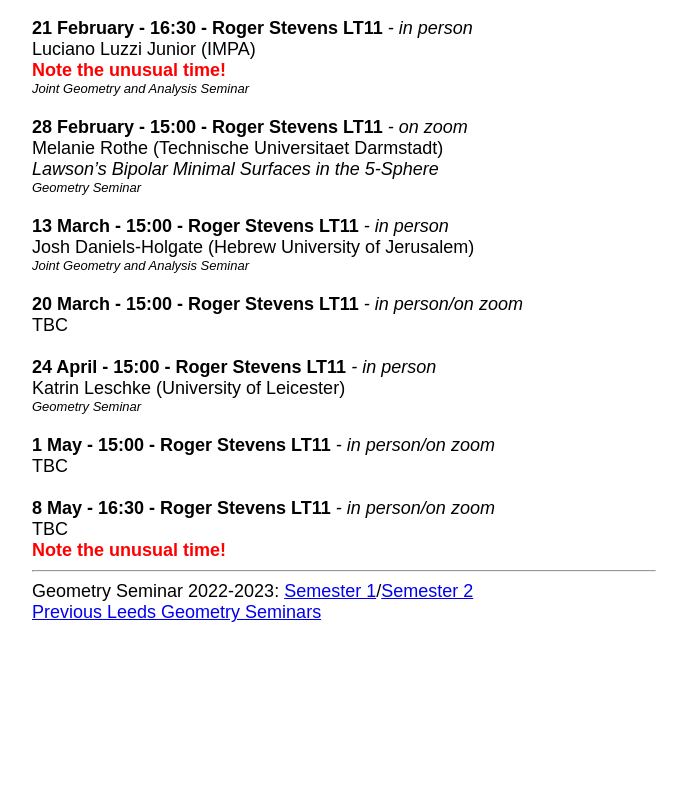
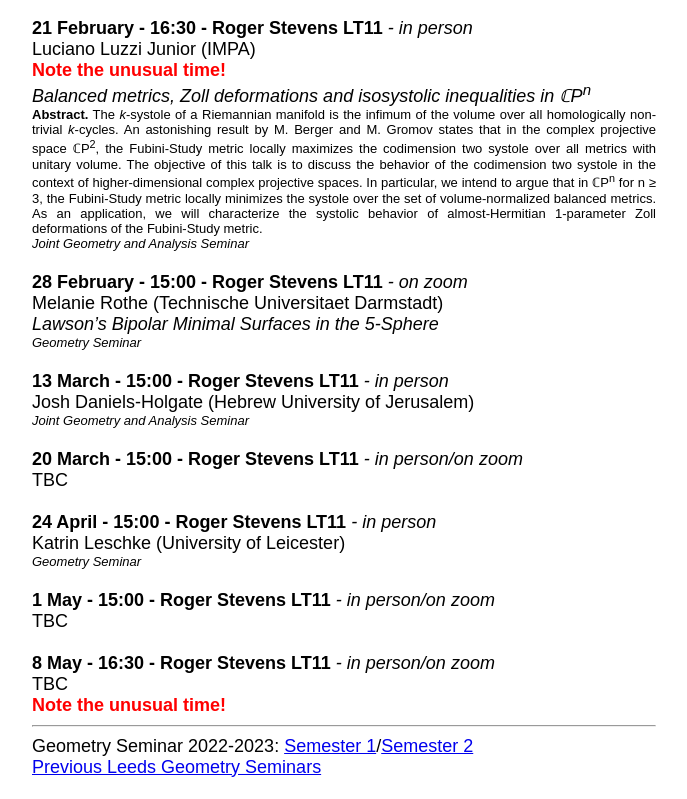
Before and after one commit to drbenlambert/drbenlambert.github.io, a plain HTML site: page GeometrySeminar.html in a window 1280 px wide. Shown: the part 1015-1814 px from the top of the page, without its empty margins (261-948 px from the left). Before the commit the page ends 1659 px from the top, so only its background shows below. Drawn offline with Linux system fonts and the light colour scheme.

Commit message:
Geometry Seminar Update

```diff
--- a/GeometrySeminar.html
+++ b/GeometrySeminar.html
@@ -76,11 +76,11 @@ Abelian Higgs model is a system of partial differential equations for describing
 <br><b>21 February - 16:30 - Roger Stevens LT11</b> <i>- in person</i>
 <br>Luciano Luzzi Junior (IMPA) <br>
 <b><span style ="color: red">Note the unusual time!</span></b><br>
-<!--<i>Title</i><br>
+<i>Balanced metrics, Zoll deformations and isosystolic inequalities in &Copf;P<sup>n</sup></i><br>
 <font size="-1" face="Arial,Helvetica">
 <b>Abstract.</b>
-Abstract when available
- </font><br>-->
+The <i>k</i>-systole of a Riemannian manifold is the infimum of the volume over all homologically non-trivial <i>k</i>-cycles. An astonishing result by M. Berger and M. Gromov states that in the complex projective space &Copf;P<sup>2</sup>, the Fubini-Study metric locally maximizes the codimension two systole over all metrics with unitary volume. The objective of this talk is to discuss the behavior of the codimension two systole in the context of higher-dimensional complex projective spaces. In particular, we intend to argue that in &Copf;P<sup>n</sup> for n &ge; 3, the Fubini-Study metric locally minimizes the systole over the set of volume-normalized balanced metrics. As an application, we will characterize the systolic behavior of almost-Hermitian 1-parameter Zoll deformations of the Fubini-Study metric.
+ </font><br>
 <font size="-1" face="Arial,Helvetica">
 <i>Joint Geometry and Analysis Seminar</i>
  </font><br>
```
